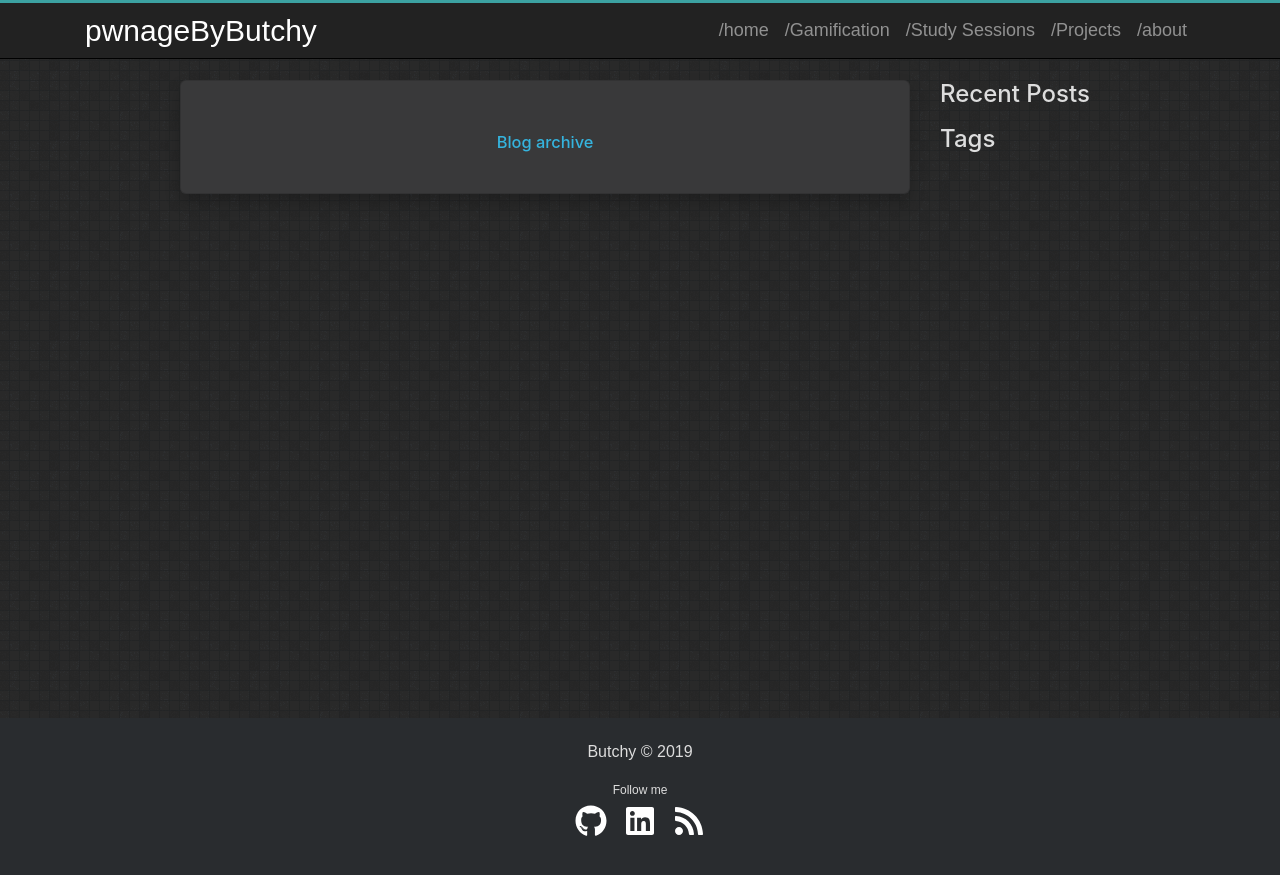
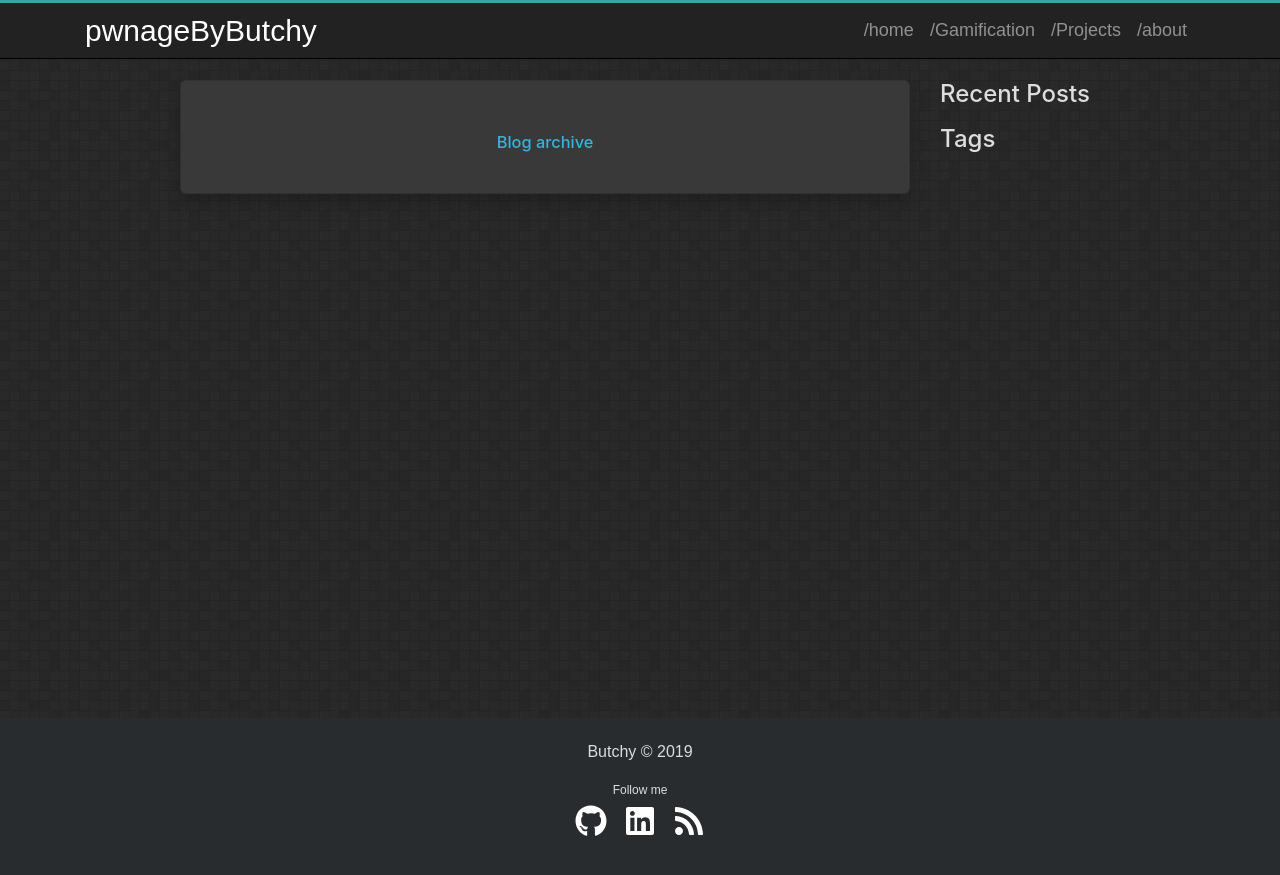
Before and after one commit to pwnageByButchy/pwnageByButchy.github.io, a Jekyll site: the page built from index.html, in a window 1280 px wide. Shown: the top 875 px of the page. Built offline with Jekyll 4.4.1, drawn with Linux system fonts in a browser that asks for light colours.

Commit message:
Update header.html

```diff
--- a/_includes/header.html
+++ b/_includes/header.html
@@ -53,7 +53,6 @@
             <div class="navbar-nav">
                 <a class="nav-item nav-link" href="{{ '' | relative_url }}/">/home</a>
                 <a class="nav-item nav-link" href="{{ 'ctf' | relative_url }}">/Gamification</a>
-                <a class="nav-item nav-link" href="{{ 'study' | relative_url }}">/Study Sessions</a>
                 <a class="nav-item nav-link" href="{{ 'projects' | relative_url }}">/Projects</a>
                 <a class="nav-item nav-link" href="{{ 'about' | relative_url }}">/about</a>
             </div>
```
